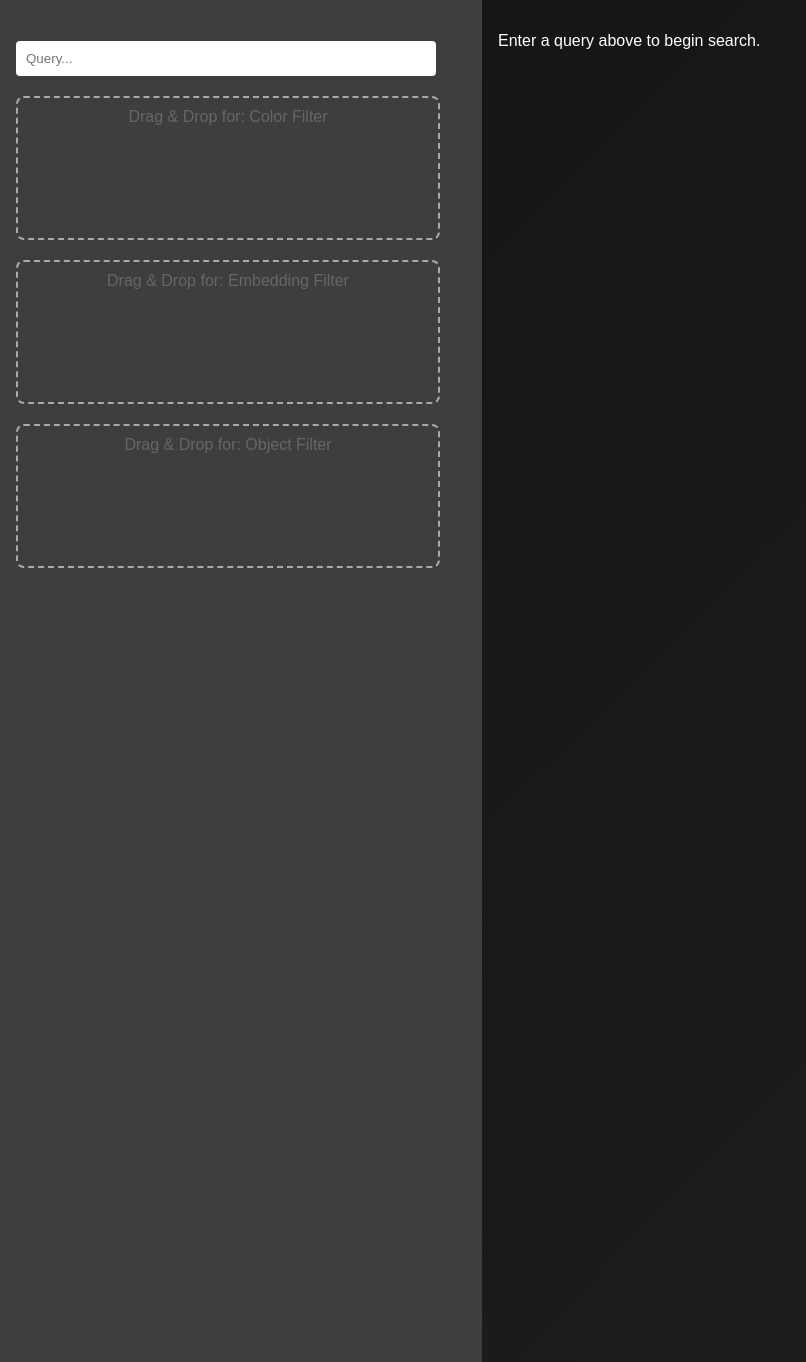
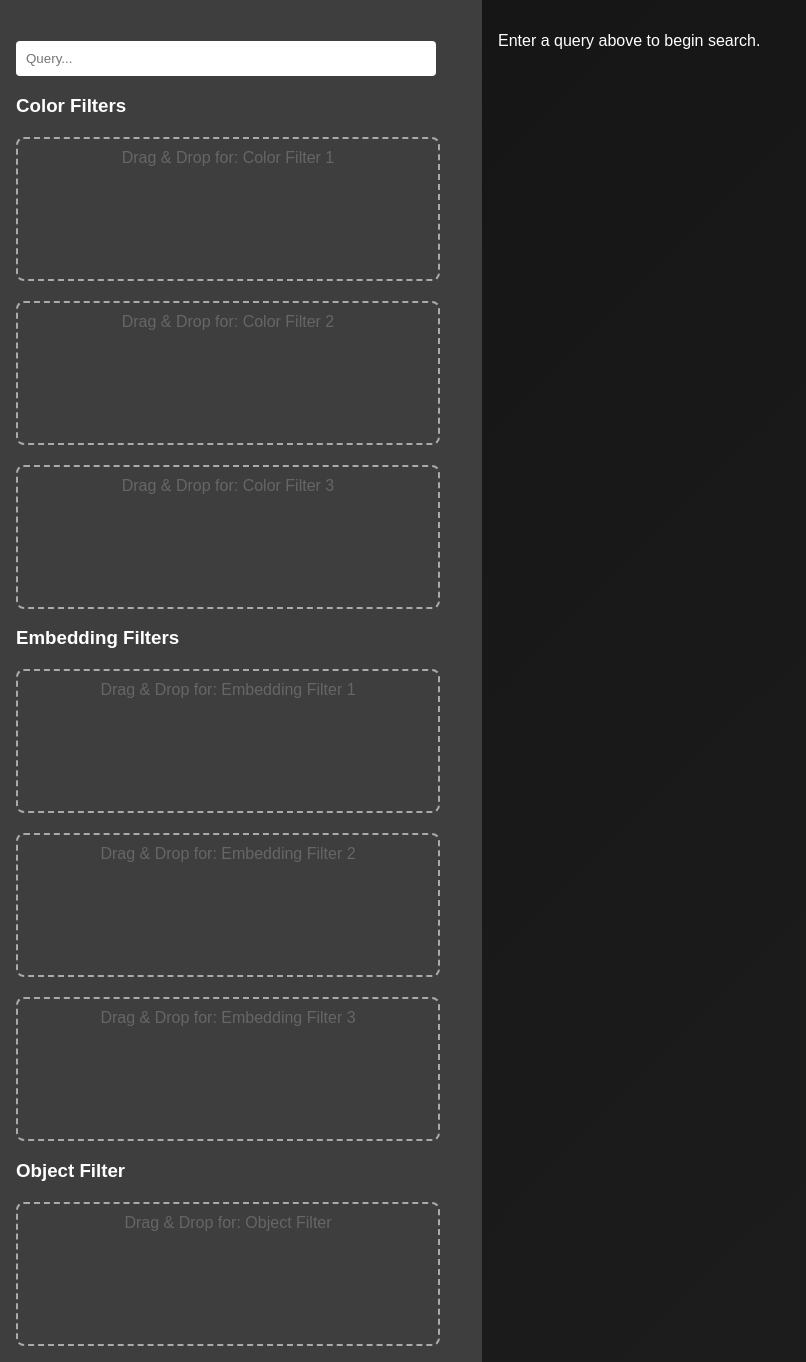
Before and after one commit to Kirschzelle/ContentBasedVideoRetrieval, a Django app: page / in a window 1280 px wide. Shown: the whole page, without its empty margins (0-806 px from the left). Run offline with Django 5.2, Linux system fonts and the light colour scheme; parts of the project's set-up code (start-up, migrations or seed data) failed here and were passed over; some libraries are stand-ins or nearby versions.

Commit message:
multiple drag and drops - keeps filter values while navigating site

```diff
--- a/VideoSearch/views.py
+++ b/VideoSearch/views.py
@@ -7,7 +7,7 @@ from utils.search import Searcher
 from collections import defaultdict
 import sys
 import os
-import re
+from django.utils.http import urlencode
 
 _searcher_instance = None
 
@@ -51,7 +51,7 @@ def api_search_view(request):
         except ValueError:
             continue
 
-    results = get_searcher().search_incremental(query, returned_ids=returned_ids, filters=filters, top_k=500)
+    results = get_searcher().search_incremental(query, returned_ids=returned_ids, filters=filters, top_k=1000)
     if not results:
         return JsonResponse({"done": True})
 
@@ -87,9 +87,14 @@ def detailed_view(request, keyframe_id):
         return JsonResponse({"error": "Image path is not within MEDIA_ROOT"}, status=500)
 
     image_url = settings.MEDIA_URL.rstrip("/") + "/" + str(relative_path).replace("\\", "/")
+
+    # Add this to preserve query + filters
+    query_string = urlencode(request.GET, doseq=True)
+
     context = {
         "keyframe": keyframe,
         "keyframe_img": image_url,
-        "query": query
+        "query": query,
+        "query_string": query_string,  # ← added
     }
     return render(request, "detailed_view.html", context)
--- a/static/js/color-filter.js
+++ b/static/js/color-filter.js
@@ -1,18 +1,29 @@
 document.addEventListener("DOMContentLoaded", function () {
     const params = new URLSearchParams(window.location.search);
-    const filterTypes = ["colors", "embeddings", "objects"];
+    const filtersToLoad = [
+        ["colors", 3],
+        ["embeddings", 3],
+        ["objects", 1],
+    ];
 
-    for (const type of filterTypes) {
-        const previewSrc = localStorage.getItem(`filterPreview_${type}`);
-        const hasFilter = [...params.keys()].some(k => k.startsWith("filters[") && k.includes(`:${type}`));
-        const container = document.getElementById(`${type.slice(0, -1)}-filter`);
-        const imgPreview = container?.querySelector("img.preview-image");
+    for (const [filterType, count] of filtersToLoad) {
+        for (let i = 1; i <= count; i++) {
+            const idSuffix = filterType === "objects" ? "" : `-${i}`;
+            const containerId = `${filterType.slice(0, -1)}-filter${idSuffix}`;
+            const container = document.getElementById(containerId);
+            if (!container) continue;
 
-        if (previewSrc && hasFilter && imgPreview) {
-            imgPreview.src = previewSrc;
-            imgPreview.style.display = "block";
-        } else {
-            localStorage.removeItem(`filterPreview_${type}`);
+            const storageKey = `filterPreview_${filterType}_${i}`;
+            const previewSrc = localStorage.getItem(storageKey);
+            const hasFilter = [...params.keys()].some(k => k.startsWith("filters[") && k.includes(`:${filterType}`));
+            const imgPreview = container.querySelector("img.preview-image");
+
+            if (previewSrc && hasFilter && imgPreview) {
+                imgPreview.src = previewSrc;
+                imgPreview.style.display = "block";
+            } else {
+                localStorage.removeItem(storageKey);
+            }
         }
     }
     const query = params.get("q");
@@ -31,7 +42,7 @@ document.addEventListener("DOMContentLoaded", function () {
             const match = key.match(/^filters\[(.+)\]$/);
             return match ? match[1] : null;
         })
-        .filter(Boolean); // remove nulls
+        .filter(Boolean);
 
     async function fetchNextResult() {
         if (!query || stop || fetchInProgress) return;
@@ -70,7 +81,7 @@ document.addEventListener("DOMContentLoaded", function () {
                 const div = document.createElement("div");
                 div.className = "clip-card preview-container-home";
                 div.innerHTML = `
-                    <a href="/detailed_view/${result.keyframe_id}?q=${encodeURIComponent(query)}" draggable="false">
+                    <a href="/detailed_view/${result.keyframe_id}?${window.location.search.substring(1)}" draggable="false">
                         <img src="${result.thumbnail}" alt="Keyframe" data-keyframe-id="${result.keyframe_id}" class="thumbnail draggable-image" draggable="true" />
                     </a>
                 `;
@@ -90,3 +101,21 @@ document.addEventListener("DOMContentLoaded", function () {
         fetchNextResult();
     }
 });
+
+document.addEventListener("DOMContentLoaded", () => {
+    const form = document.getElementById("search-form");
+
+    form.addEventListener("submit", (e) => {
+        e.preventDefault();
+
+        const query = form.q.value.trim();
+        const params = new URLSearchParams(window.location.search);
+
+        if (!query) return;
+
+        params.set("q", query);
+
+        const baseUrl = window.location.origin + window.location.pathname;
+        window.location.href = `${baseUrl}?${params.toString()}`;
+    });
+});
--- a/static/js/drag-images.js
+++ b/static/js/drag-images.js
@@ -1,3 +1,4 @@
+document.addEventListener("DOMContentLoaded", () => {
     document.getElementById("progressive-results").addEventListener("dragstart", (e) => {
         const img = e.target;
         if (img.classList.contains("draggable-image")) {
@@ -5,11 +6,27 @@ document.getElementById("progressive-results").addEventListener("dragstart", (e)
                 src: img.src,
                 keyframeId: img.dataset.keyframeId,
             };
+            console.log("dragstart payload set:", payload);
             e.dataTransfer.setData("text/plain", JSON.stringify(payload));
         }
     });
 
+    const filterMap = {
+        color: "colors",
+        embedding: "embeddings",
+        object: "objects"
+    };
+
     document.querySelectorAll(".drag-drop-area").forEach(area => {
+        const idMatch = area.id.match(/^([a-z]+)-filter(?:-(\d+))?$/);
+        console.log("ID:", area.id, "Match:", idMatch);
+        if (!idMatch) return;
+
+        const rawType = idMatch[1];
+        const index = idMatch[2] || "1";
+        const filterType = filterMap[rawType];
+        const storageKey = `filterPreview_${filterType}_${index}`;
+
         area.addEventListener("click", () => {
             const imgPreview = area.querySelector("img.preview-image");
             if (imgPreview) {
@@ -17,12 +34,11 @@ document.querySelectorAll(".drag-drop-area").forEach(area => {
                 imgPreview.style.display = "none";
             }
 
-        const filterType = area.id.replace("-filter", ""); // e.g., "color", "embedding", "object"
-        const storageKey = `filterPreview_${filterType}`;
             localStorage.removeItem(storageKey);
 
             const params = new URLSearchParams(window.location.search);
             let changed = false;
+
             for (const key of [...params.keys()]) {
                 if (key.startsWith("filters[") && key.includes(`:${filterType}`)) {
                     params.delete(key);
@@ -41,21 +57,13 @@ document.querySelectorAll(".drag-drop-area").forEach(area => {
 
         area.addEventListener("drop", e => {
             e.preventDefault();
+            const raw = e.dataTransfer.getData("text/plain");
 
             try {
-            const data = JSON.parse(e.dataTransfer.getData("text/plain"));
+                const data = JSON.parse(raw);
                 const keyframeId = data.keyframeId;
                 const imgPreview = area.querySelector("img.preview-image");
-            const filterMap = {
-                color: "colors",
-                embedding: "embeddings",
-                object: "objects"
-            };
-
-            const rawType = area.id.replace("-filter", "");
-            const filterType = filterMap[rawType];
                 const filterKey = `filters[${keyframeId}:${filterType}]`;
-            const storageKey = `filterPreview_${filterType}`;
 
                 if (imgPreview && data.src) {
                     imgPreview.src = data.src;
@@ -63,34 +71,24 @@ document.querySelectorAll(".drag-drop-area").forEach(area => {
                 }
 
                 localStorage.setItem(storageKey, data.src);
+                area.dataset.keyframeId = keyframeId;
 
                 const params = new URLSearchParams(window.location.search);
-            [...params.keys()].forEach(key => {
-                if (key.startsWith('filters[') && key.includes(`:${filterType}`)) {
-                    params.delete(key);
-                }
-            });
 
+                // Clean out any previous filters of the same type
                 for (const key of [...params.keys()]) {
                     if (key.startsWith("filters[") && key.includes(`:${filterType}`)) {
                         params.delete(key);
                     }
                 }
 
-            const queryParts = [];
-
-            for (const [key, value] of params.entries()) {
-                queryParts.push(`${encodeURIComponent(key)}=${encodeURIComponent(value)}`);
-            }
-
-            queryParts.push(`${filterKey}=`);
+                params.set(filterKey, "");
 
                 const baseUrl = window.location.origin + window.location.pathname;
-            const queryString = queryParts.join("&");
-
-            window.location.href = `${baseUrl}?${queryString}`;
+                window.location.href = `${baseUrl}?${params.toString()}`;
             } catch (err) {
                 console.error("Failed to parse drag data:", err);
             }
         });
     });
+});
--- a/templates/detailed_view.html
+++ b/templates/detailed_view.html
@@ -3,7 +3,7 @@
 
 {% block content %}
 <div class="detailed-content">
-    <a href="/?q={{ query }}" class="home-button">
+    <a href="/?{{ query_string }}" class="home-button" id="back-link">
         <i class="fas fa-arrow-circle-left"></i>
     </a>
     <div class="keyframe-information">
--- a/templates/home.html
+++ b/templates/home.html
@@ -4,20 +4,39 @@
 {% block content %}
 <div class="main-content">
     <div class="sidebar">
-        <form method="GET" onsubmit="event.preventDefault(); window.location.href='?q=' + encodeURIComponent(this.q.value);">
+        <form id="search-form">
             <input type="text" name="q" placeholder="Query..." required>
         </form>
 
-        <div id="color-filter" class="drag-drop-area">
-            <p>Drag & Drop for: Color Filter</p>
-            <img class="preview-image" src="" alt="Preview" style="display:none; max-width: 100%;">
+        <h3>Color Filters</h3>
+        <div id="color-filter-1" class="drag-drop-area">
+            <p>Drag & Drop for: Color Filter 1</p>
+            <img class="preview-image" src="" alt="Preview" style="display:none;">
         </div>
-
-        <div id="embedding-filter" class="drag-drop-area">
-            <p>Drag & Drop for: Embedding Filter</p>
+        <div id="color-filter-2" class="drag-drop-area">
+            <p>Drag & Drop for: Color Filter 2</p>
+            <img class="preview-image" src="" alt="Preview" style="display:none;">
+        </div>
+        <div id="color-filter-3" class="drag-drop-area">
+            <p>Drag & Drop for: Color Filter 3</p>
             <img class="preview-image" src="" alt="Preview" style="display:none;">
         </div>
 
+        <h3>Embedding Filters</h3>
+        <div id="embedding-filter-1" class="drag-drop-area">
+            <p>Drag & Drop for: Embedding Filter 1</p>
+            <img class="preview-image" src="" alt="Preview" style="display:none;">
+        </div>
+        <div id="embedding-filter-2" class="drag-drop-area">
+            <p>Drag & Drop for: Embedding Filter 2</p>
+            <img class="preview-image" src="" alt="Preview" style="display:none;">
+        </div>
+        <div id="embedding-filter-3" class="drag-drop-area">
+            <p>Drag & Drop for: Embedding Filter 3</p>
+            <img class="preview-image" src="" alt="Preview" style="display:none;">
+        </div>
+
+        <h3>Object Filter</h3>
         <div id="object-filter" class="drag-drop-area">
             <p>Drag & Drop for: Object Filter</p>
             <img class="preview-image" src="" alt="Preview" style="display:none;">
--- a/utils/annoy_index.py
+++ b/utils/annoy_index.py
@@ -17,7 +17,7 @@ def load_all_clip_embeddings():
 
     return id_map, np.stack(embeddings)
 
-def build_annoy_index(feature_name, kf_lookup, n_trees=500):
+def build_annoy_index(feature_name, kf_lookup, n_trees=700):
     dim = None
     index = None
     id_map = {}
--- a/utils/search.py
+++ b/utils/search.py
@@ -57,7 +57,7 @@ class Searcher:
 
         query_embedding = self.encode_text(query)
 
-        clip_ids = self.clip_index.get_nns_by_vector(query_embedding, 10000)
+        clip_ids = self.clip_index.get_nns_by_vector(query_embedding, 5000)
         filter_ids = set()
 
         for kf, categories in filters.items():
```
Lines whose indentation alone changed are shown as unchanged.
